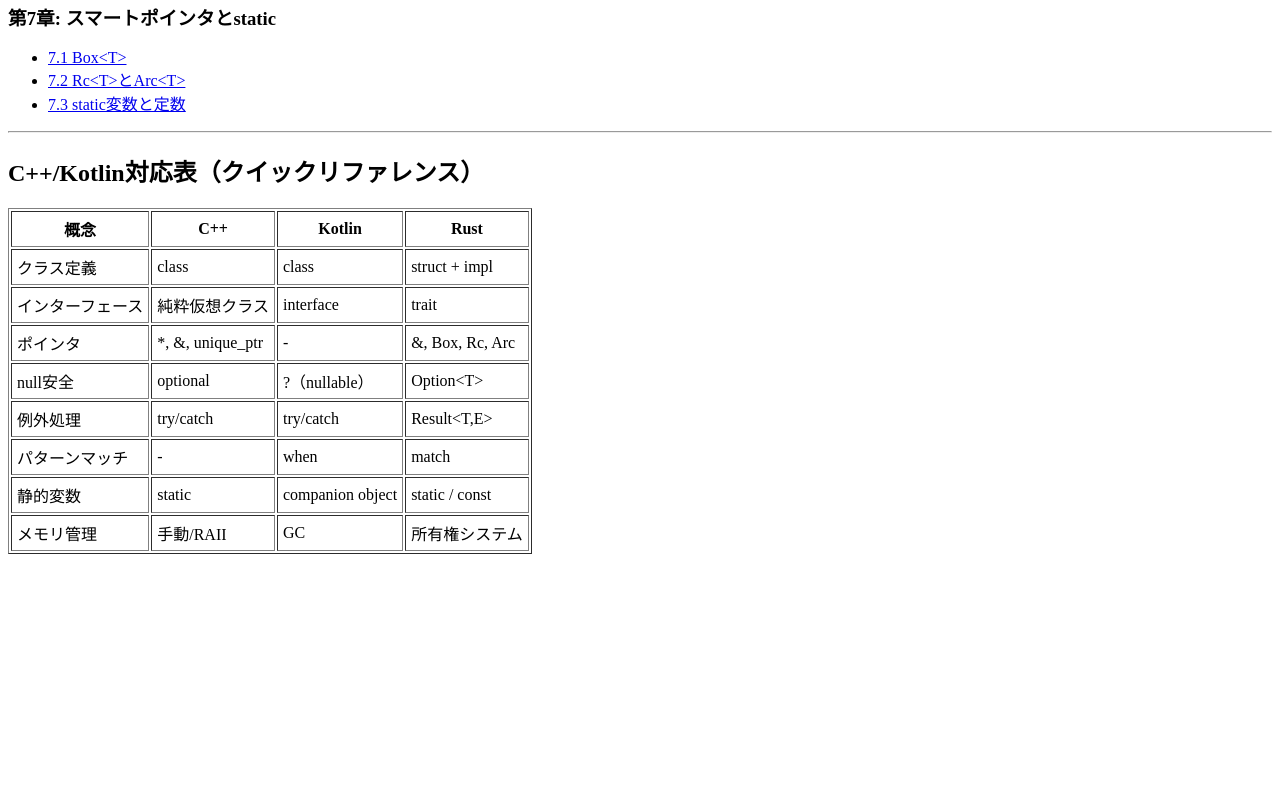
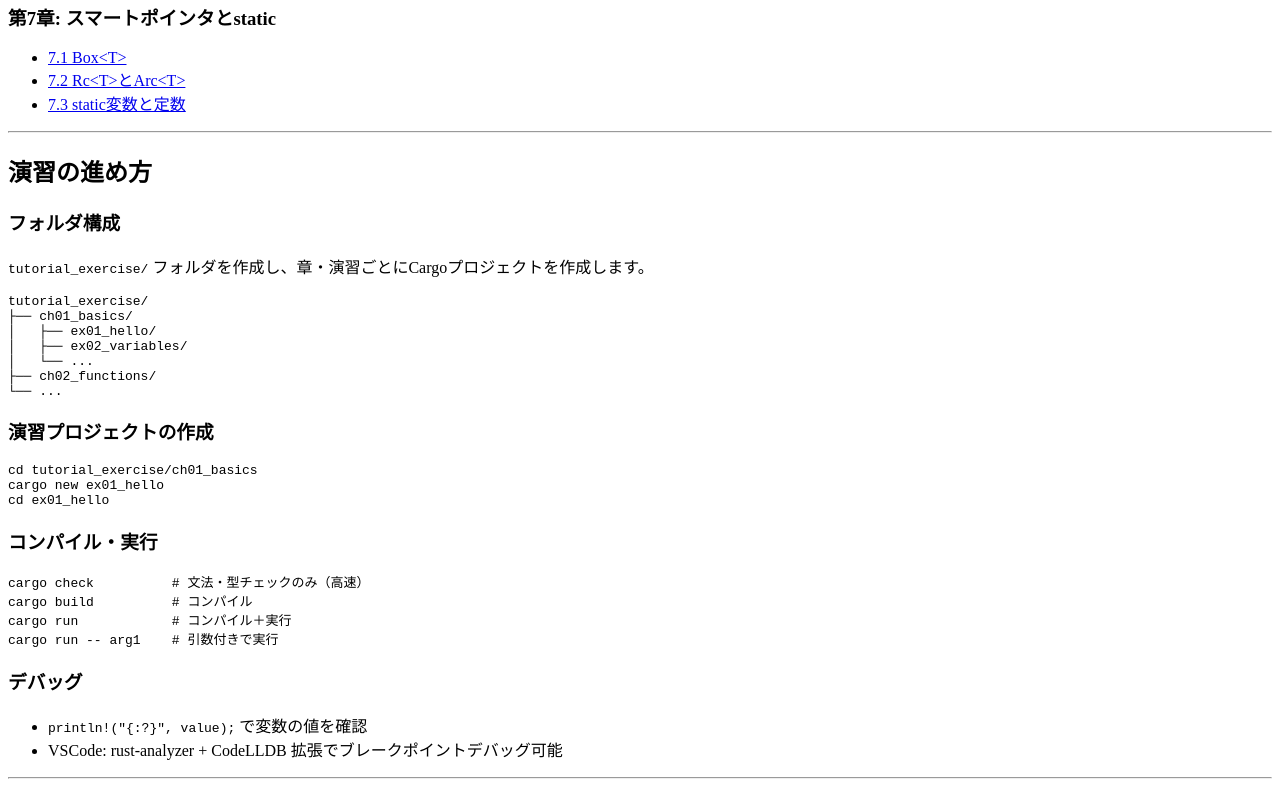
Before and after one commit to satkur/taskrem, a plain HTML site: page doc/tutorial/index.html in a window 1280 px wide. Shown: the part 1105-1901 px from the top of the page. Before the commit the page ends 1667 px from the top, so only its background shows below. Drawn offline with Linux system fonts and the light colour scheme.

Commit message:
チュートリアルんの進め方追記

```diff
--- a/doc/tutorial/index.html
+++ b/doc/tutorial/index.html
@@ -66,6 +66,42 @@
 </ul>
 
 <hr>
+<h2>演習の進め方</h2>
+
+<h3>フォルダ構成</h3>
+<p><code>tutorial_exercise/</code> フォルダを作成し、章・演習ごとにCargoプロジェクトを作成します。</p>
+<pre>
+tutorial_exercise/
+├── ch01_basics/
+│   ├── ex01_hello/
+│   ├── ex02_variables/
+│   └── ...
+├── ch02_functions/
+└── ...
+</pre>
+
+<h3>演習プロジェクトの作成</h3>
+<pre>
+cd tutorial_exercise/ch01_basics
+cargo new ex01_hello
+cd ex01_hello
+</pre>
+
+<h3>コンパイル・実行</h3>
+<pre>
+cargo check          # 文法・型チェックのみ（高速）
+cargo build          # コンパイル
+cargo run            # コンパイル＋実行
+cargo run -- arg1    # 引数付きで実行
+</pre>
+
+<h3>デバッグ</h3>
+<ul>
+    <li><code>println!("{:?}", value);</code> で変数の値を確認</li>
+    <li>VSCode: rust-analyzer + CodeLLDB 拡張でブレークポイントデバッグ可能</li>
+</ul>
+
+<hr>
 <h2>C++/Kotlin対応表（クイックリファレンス）</h2>
 <table border="1" cellpadding="5">
 <tr><th>概念</th><th>C++</th><th>Kotlin</th><th>Rust</th></tr>
```
